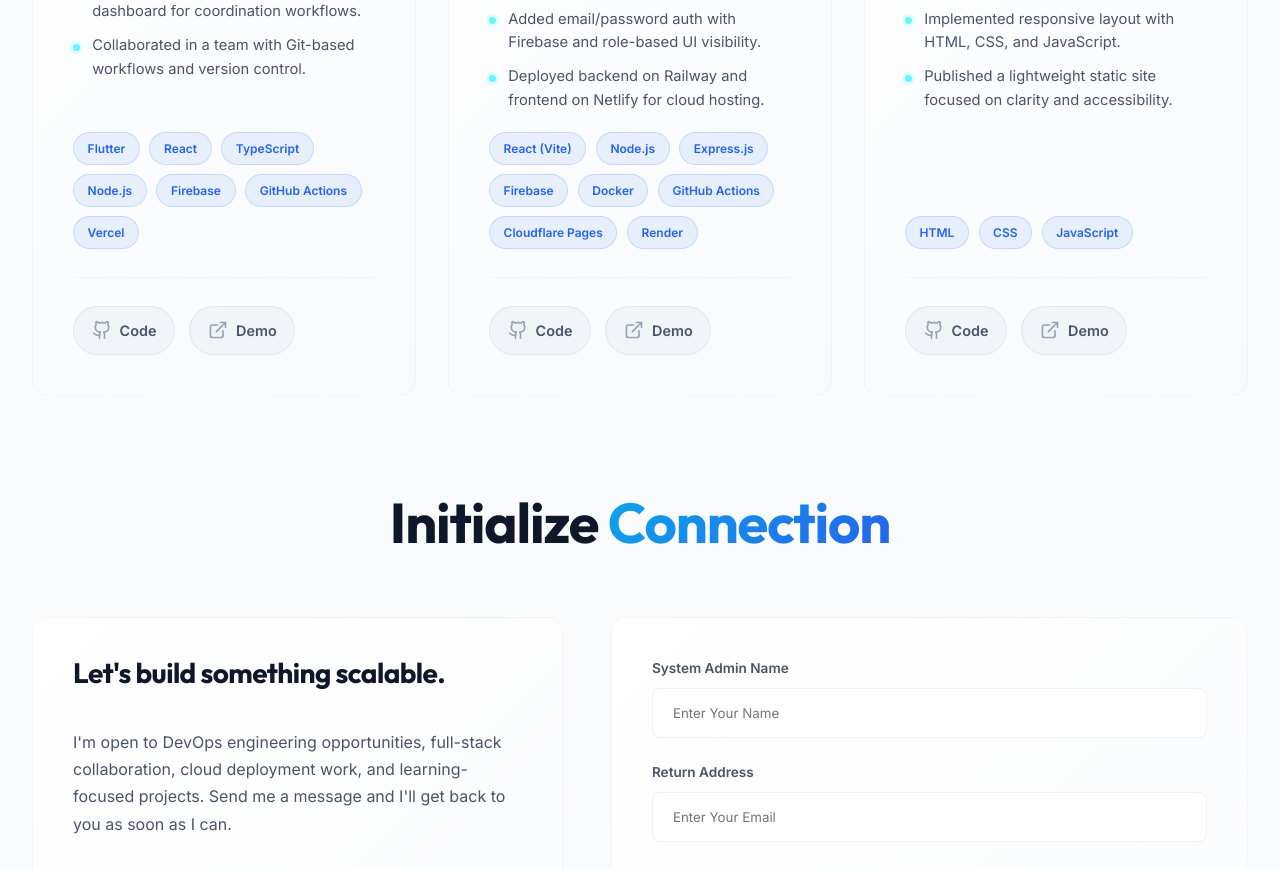
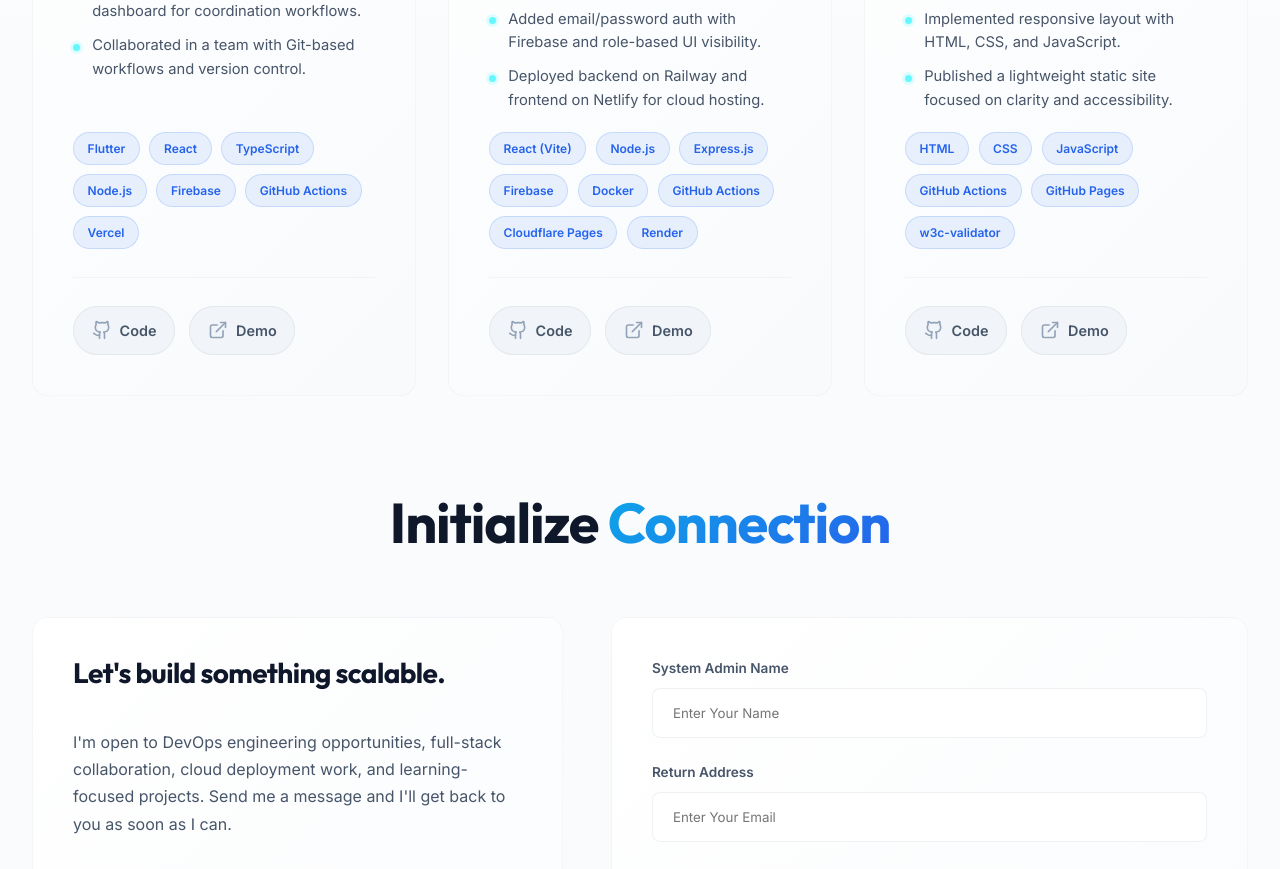
Before and after one commit to kavinu1/Portfolio, a React (Vite) app: page / in a window 1280 px wide. Shown: the part 5580-6449 px from the top of the page. Built offline with nearby package versions, Linux system fonts and the light colour scheme.

Commit message:
Fix issues

```diff
--- a/src/components/Hero.tsx
+++ b/src/components/Hero.tsx
@@ -1,5 +1,5 @@
 import React from "react";
-import { ChevronRight, Terminal, Server, GitBranch, Code, Cpu, Cloud, Globe } from "lucide-react";
+import { ChevronRight, Terminal, Server, GitBranch, Cpu, Cloud, Globe } from "lucide-react";
 import "./Hero.css";
 
 const Hero: React.FC = () => {
--- a/src/components/Projects.tsx
+++ b/src/components/Projects.tsx
@@ -28,7 +28,7 @@ const projectsData: Project[] = [
       "Node.js",
       "Firebase",
       "GitHub Actions",
-      "Vercel",
+      "Vercel"
     ],
     githubPath: "https://github.com/SDGP-03/MediGo",
     livePath: "https://medigolk.vercel.app",
@@ -50,7 +50,7 @@ const projectsData: Project[] = [
       "Docker",
       "GitHub Actions",
       "Cloudflare Pages",
-      "Render",
+      "Render"
     ],
     githubPath: "https://github.com/kavinu1/pet-clinic",
     livePath: "https://pawlk.pages.dev",
@@ -64,7 +64,14 @@ const projectsData: Project[] = [
       "Implemented responsive layout with HTML, CSS, and JavaScript.",
       "Published a lightweight static site focused on clarity and accessibility.",
     ],
-    tags: ["HTML", "CSS", "JavaScript"],
+    tags: [
+      "HTML",
+      "CSS",
+      "JavaScript",
+      "GitHub Actions",
+      "GitHub Pages",
+      "w3c-validator"
+    ],
     githubPath: "https://github.com/kavinu1/innersage",
     livePath: "https://innersage.xyz",
   },
```
